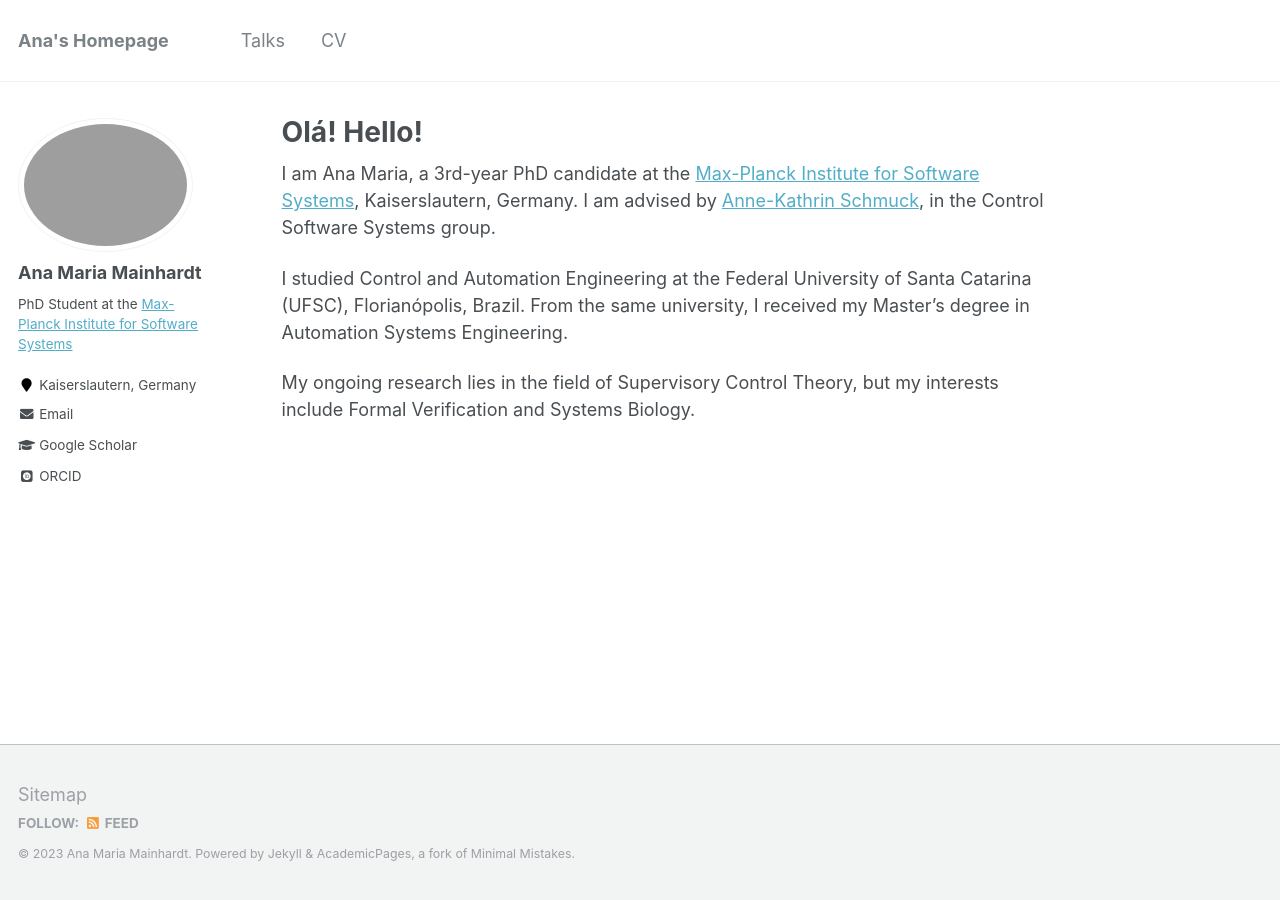
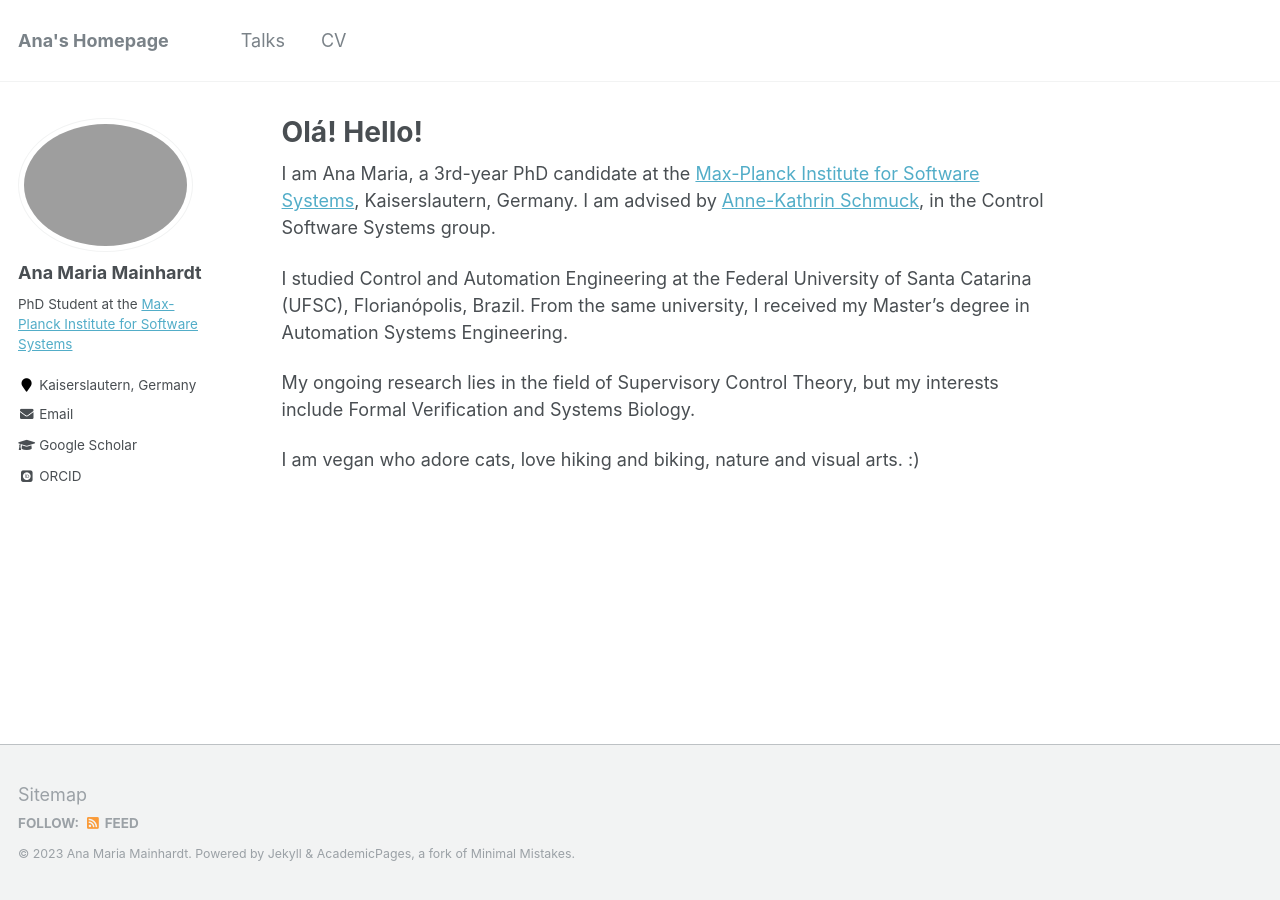
Before and after one commit to anamainhardt/anamainhardt.github.io, a Jekyll site: the page built from _pages/about.md, in a window 1280 px wide. Built offline with Jekyll 4.4.1, drawn with Linux system fonts in a browser that asks for light colours; some web fonts are replaced.

Commit message:
Update about.md

```diff
--- a/_pages/about.md
+++ b/_pages/about.md
@@ -20,3 +20,5 @@ Automation Systems Engineering.
 
 My ongoing research lies in the field of Supervisory Control Theory,
 but my interests include Formal Verification and Systems Biology.
+
+I am vegan who adore cats, love hiking and biking, nature and visual arts. :)
```
